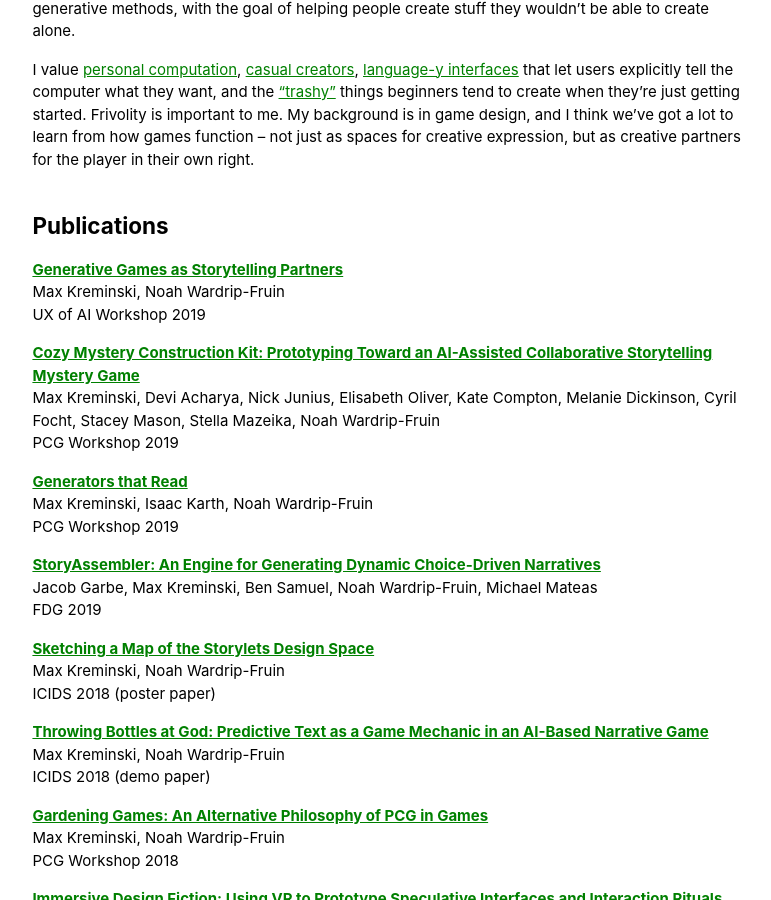
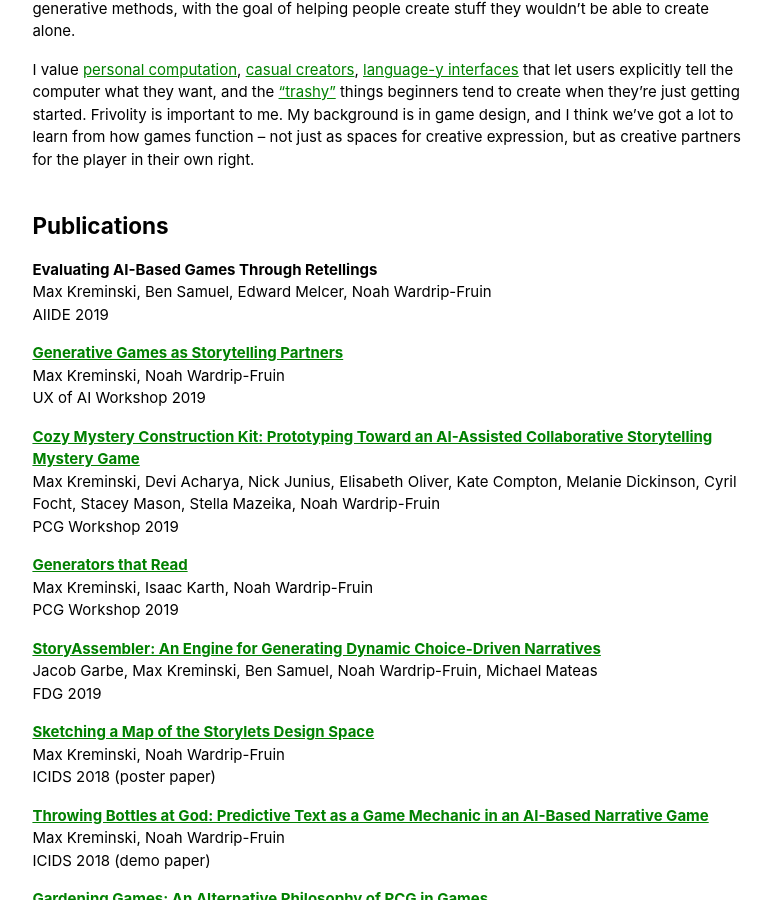
Before and after one commit to mkremins/mkremins.github.io, a Jekyll site: the page built from index.html, in a window 1280 px wide and 900 px high, scrolled down 382 px. Shown: the whole window, without its empty margins (248-1019 px from the left). Built offline with Jekyll 4.4.1, drawn with Linux system fonts in a browser that asks for light colours.

Commit message:
First pass at adding AIIDE 2019 publications

```diff
--- a/_data/publications.json
+++ b/_data/publications.json
@@ -1,4 +1,12 @@
 [
+{
+  "title": "Evaluating AI-Based Games Through Retellings",
+  "url": "",
+  "authors": ["Max Kreminski", "Ben Samuel", "Edward Melcer", "Noah Wardrip-Fruin"],
+  "year": "2019",
+  "venue": "AIIDE",
+  "venue_long": "Artificial Intelligence and Interactive Digital Entertainment"
+},
 {
   "title": "Generative Games as Storytelling Partners",
   "url": "https://mkremins.github.io/publications/GenerativeGames_StorytellingPartners.pdf",
--- a/cv/index.html
+++ b/cv/index.html
@@ -38,11 +38,13 @@
   section {
     margin-bottom: 2rem;
   }
+  .oneline-entries p:not(:last-child) {
+    margin-bottom: 0;
+  }
+  /*
   .yeartable > * > *:last-child {
     float: right;
-
   }
-  /*
   .yeartable > * {
     display: table-row;
   }
@@ -65,17 +67,13 @@
       <p>2013–2017. B.A. in Interactive Entertainment, University of Southern California <!--(minor in Game User Research)--></p>
     </section>
     <section>
-      <h2>Fellowships and Scholarships</h2>
-      <p>2017–2018. University of California Chancellor’s Fellowship</p>
-      <p>2016–2017. INTEL University Research Fellowship</p>
-    </section>
-    <section>
       <h2>Publications</h2>
       <!--<h3>Journal Articles</h3>-->
       <h3>Conference Papers</h3>
-      <p><a href="https://mkremins.github.io/publications/StoryAssembler.pdf">StoryAssembler: An Engine for Generating Dynamic Choice-Driven Narratives.</a> Jacob Garbe, Max Kreminski, Ben Samuel, Noah Wardrip-Fruin, Michael Mateas. International Conference on the Foundations of Digital Games (FDG), 2019.</p>
-      <p><a href="/publications/ImmersiveDesignFiction.pdf">Immersive Design Fiction: Using VR to Prototype Speculative Interfaces and Interaction Rituals within a Virtual Storyworld.</a> Joshua McVeigh-Schultz, Max Kreminski, Keshav Prasad, Perry Hoberman, Scott S. Fisher. Conference on Designing Interactive Systems (DIS), 2018.</p>
-      <p><a href="/publications/VRPLAY.pdf">Are Game Design and User Research Guidelines Specific to Virtual Reality Effective in Creating a More Optimal Player Experience? Yes: VR PLAY.</a> Heather Desurvire, Max Kreminski. International Conference on Design, User Experience and Usability (DUXU), 2018.</p>
+      <p>Evaluating AI-Based Games Through Retellings. Max Kreminski, Ben Samuel, Edward Melcer, Noah Wardrip-Fruin. Artificial Intelligence and Interactive Digital Entertainment (AIIDE), 2019.</p>
+      <p><a href="https://mkremins.github.io/publications/StoryAssembler.pdf">StoryAssembler: An Engine for Generating Dynamic Choice-Driven Narratives.</a> Jacob Garbe, Max Kreminski, Ben Samuel, Noah Wardrip-Fruin, Michael Mateas. Foundations of Digital Games (FDG), 2019.</p>
+      <p><a href="/publications/ImmersiveDesignFiction.pdf">Immersive Design Fiction: Using VR to Prototype Speculative Interfaces and Interaction Rituals within a Virtual Storyworld.</a> Joshua McVeigh-Schultz, Max Kreminski, Keshav Prasad, Perry Hoberman, Scott S. Fisher. Designing Interactive Systems (DIS), 2018.</p>
+      <p><a href="/publications/VRPLAY.pdf">Are Game Design and User Research Guidelines Specific to Virtual Reality Effective in Creating a More Optimal Player Experience? Yes: VR PLAY.</a> Heather Desurvire, Max Kreminski. Design, User Experience and Usability (DUXU), 2018.</p>
       <h3>Workshop Papers</h3>
       <p><a href="/publications/GenerativeGames_StorytellingPartners.pdf">Generative Games as Storytelling Partners.</a> Max Kreminski, Noah Wardrip-Fruin. FDG Workshop on the User Experience of Artificial Intelligence in Games (UX of AI), 2019.</p>
       <p><a href="/publications/CozyMysteryConstructionKit.pdf">Cozy Mystery Construction Kit: Prototyping Toward an AI-Assisted Collaborative Storytelling Mystery Game.</a> Max Kreminski, Devi Acharya, Nick Junius, Elisabeth Oliver, Kate Compton, Melanie Dickinson, Cyril Focht, Stacey Mason, Stella Mazeika, Noah Wardrip-Fruin. FDG Workshop on Procedural Content Generation (PCG), 2019.</p>
@@ -84,6 +82,8 @@
       <h3>Posters and Demos</h3>
       <p><a href="/publications/Storylets_SketchingAMap.pdf">Sketching a Map of the Storylets Design Space.</a> Max Kreminski, Noah Wardrip-Fruin. International Conference on Interactive Digital Storytelling (ICIDS), 2018.</p>
       <p><a href="/publications/ThrowingBottles.pdf">Throwing Bottles at God: Predictive Text as a Game Mechanic in an AI-Based Narrative Game.</a> Max Kreminski, Noah Wardrip-Fruin. International Conference on Interactive Digital Storytelling (ICIDS), 2018.</p>
+      <h3>Doctoral Consortium Papers</h3>
+      <p>Creativity Support for Story Construction Play Experiences. Max Kreminski. Artificial Intelligence and Interactive Digital Entertainment (AIIDE), 2019.</p>
     </section>
     <section>
       <h2>Talks</h2>
@@ -114,15 +114,21 @@
       <p>Summer 2016. Undergraduate Research Associate, USC Game Innovation Lab. Python scripting and data analysis to provide insights on player behavior in <em>Mission: Admission</em>, an educational game for high school students about the college admissions process.</p>
       <p>2015–2017. Junior User Researcher, User Behavioristics. User research consulting; collection and analysis of qualitative and quantitative data on user behavior in mobile and VR games and apps.</p>
     </section>
-    <section>
+    <section class="oneline-entries">
+      <h2>Fellowships and Scholarships</h2>
+      <p>2017–2018. University of California Chancellor’s Fellowship</p>
+      <p>2016–2017. INTEL University Research Fellowship</p>
+    </section>
+    <section class="oneline-entries">
       <h2>Conference / Workshop Organization</h2>
-      <p>AIIDE Workshop on Experimental AI in Games (EXAG), 2019</p>
+      <p>International Conference on Interactive Digital Storytelling (ICIDS) Demo Chair, 2019</p>
+      <p>AIIDE Workshop on Experimental AI in Games (EXAG) Chair, 2019</p>
     </section>
-    <section>
+    <section class="oneline-entries">
       <h2>Reviewing</h2>
       <p>IEEE Conference on Games (CoG), 2019</p>
-      <p>Internatonal Conference on Interactive Digital Storytelling (ICIDS), 2017-2018</p>
-      <p>AIIDE Workshop on Experimental AI in Games (EXAG), 2017-2018</p>
+      <p>International Conference on Interactive Digital Storytelling (ICIDS), 2017-2019</p>
+      <p>AIIDE Workshop on Experimental AI in Games (EXAG), 2017-2019</p>
     </section>
   </main>
 </body>
```
